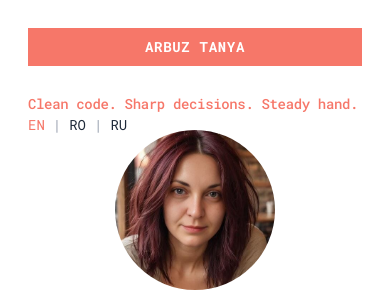
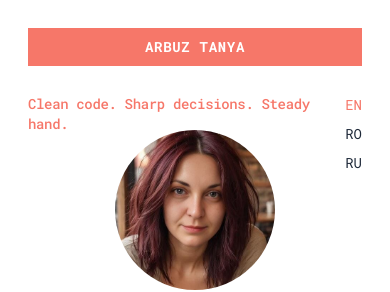
Before and after one commit to devforthewin/folio-metrics, a Next.js app: page /en in a window 390 px wide. Shown: the top 292 px of the page. Built offline with nearby package versions, Linux system fonts and the light colour scheme.

Commit message:
fix(ui): layout adjustments

```diff
--- a/src/components/common/Header.tsx
+++ b/src/components/common/Header.tsx
@@ -44,8 +44,8 @@ export default function Header() {
           className="
                   lg:bg-[#FFFFFF] bg-transparent
                   pt-[1.75rem] px-[1.75rem] md:px-[3.5rem]
-                  flex-1 flex flex-col justify-between
-                  sm:flex-row sm:items-center
+                  flex-1 flex flex-row sm:flex-col justify-between
+                  sm:flex-row md:items-center
                 "
         >
           <h1 className="text-sm sm:text-base font-medium tracking-tight sm:mb-0 text-[#F67769]">
--- a/src/components/features/LocaleSwitcher.tsx
+++ b/src/components/features/LocaleSwitcher.tsx
@@ -23,7 +23,7 @@ export default function LocaleSwitcher() {
   }
 
   return (
-    <div className="flex flex-row items-end gap-2">
+    <div className="flex flex-col md:flex-row items-end gap-2">
       {locales.map((locale, index) => (
         <span key={locale} className="flex items-center gap-2">
           <button
@@ -37,7 +37,7 @@ export default function LocaleSwitcher() {
           >
             {locale.toLocaleUpperCase()}
           </button>
-          {index < locales.length - 1 && <span className="text-gray-400">|</span>}
+          {index < locales.length - 1 && <span className="text-gray-400 md:block hidden">|</span>}
         </span>
       ))}
     </div>
```
